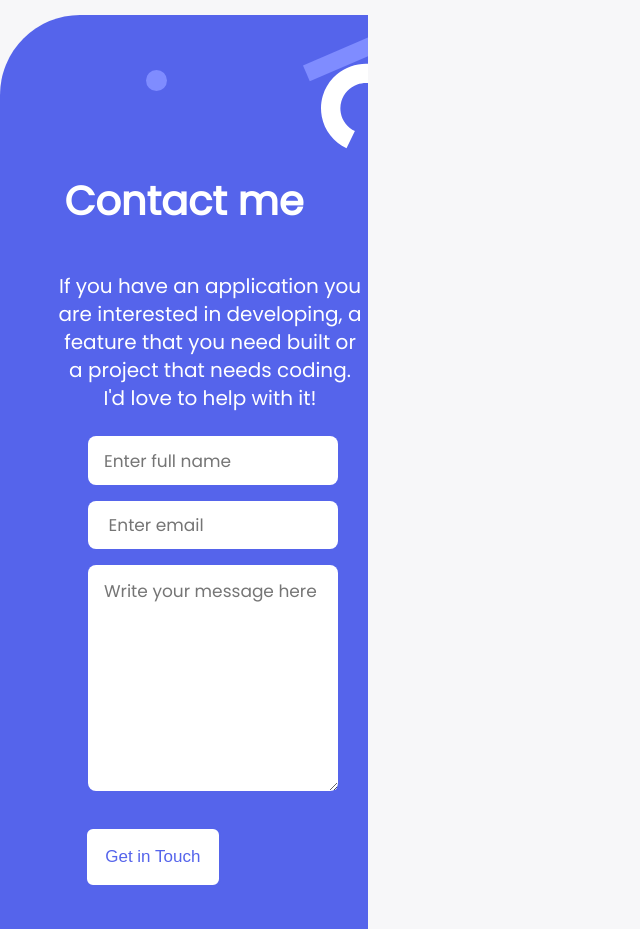
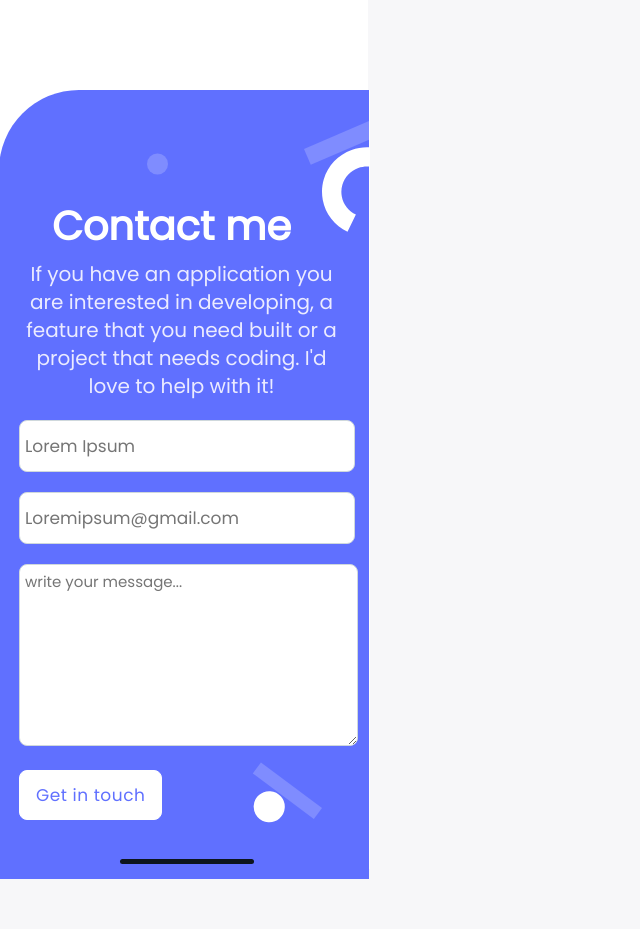
Before and after one commit to garikaipaidamoyo/Portfolio, a website: page index.html in a window 1280 px wide. Shown: the part 4500-5429 px from the top of the page, without its empty margins (0-640 px from the left). After the commit the page ends 5379 px from the top, so only its background shows below. Drawn offline with Linux system fonts and the light colour scheme.

Commit message:
Add contact form

```diff
--- a/index.html
+++ b/index.html
@@ -136,34 +136,24 @@
 
         </div>
     </section>
-    <section class="contact-container">
-    <div class="contact-div">
-        <h2 id="contact">Contact me</h2>
-        <p class="contact-title">
-          If you have an application you are interested in developing, a feature that you need built or a project that needs coding.
-          I'd love to help with it!
-        </p>
-          <form class="contact-form" action="" method="POST">
-            <ul class="input-section">
-              <li>
-              <input type="text" name="name"  maxlength="30" placeholder="Enter full name"
-                  required>
-              </li>
-              <li>
-              <input type="email" name="email"  placeholder=" Enter email  " required>
-              </li>
-              <li>
-                <textarea name="message" cols="43" rows="7" maxlength="500" placeholder="Write your message here"
-                  required ></textarea>
-              </li>
-            </ul>
-            <button type="submit" class="submit">Get in Touch</button>
-          </form>
-          <div class="footer">
-            <img src=" " class="footer-image"/>
-          </div>
+    <section class="contact">
+        <fieldset class="contact-form">
+            <div class="background-img">
+                <h2 class="contact-heading">Contact me</h2>
+                <p class="contact-details">If you have an application you are interested in developing, a feature that you need built or a project that needs coding.
+                    I'd love to help with it!</p>
+            <form action="" method="Post" class="details-form">
+                <input id="username" type="text" placeholder="Lorem Ipsum" required>
+                <input id="email" type="email" placeholder="Loremipsum@gmail.com" required>
+                <textarea id="textarea" placeholder="write your message..." required name="message" id="" cols="30" rows="10"></textarea>
+                <button class="contact-btn" type="submit">Get in touch</button>
+            </form>
         </div>
-   </section>
+        </fieldset>
+    </section>
+    <footer>
+        <div class="footer-div"></div>
+    </footer>
 
     <script src="https://kit.fontawesome.com/1c5f975788.js" crossorigin="anonymous"></script>
 </body>
--- a/style.css
+++ b/style.css
@@ -191,6 +191,7 @@ body {
   width: 320px;
   padding: 24px;
   margin-top: 100px;
+  height: 1050px;
 }
 
 .aboutme {
@@ -241,104 +242,118 @@ hr {
   padding: 10px 0 10px 10px;
 }
 
-/* Contact form*/
+/* Contact form */
 
-.contact-container {
-  background: url('./images/contact-form-mobile.svg') 100% 21px no-repeat;
-  display: flex;
-  flex-direction: column;
-  background-color: #5564eb;
-  min-height: 779px;
-  border-top-left-radius: 80px;
-  object-fit: cover;
-  margin-top: 1rem;
-  width: 320px;
-  padding: 24px;
-}
-
-.contact-container h2 {
-  padding-top: 103px;
-  color: #ffff;
-  text-align: center;
-  font-family: 'Poppins', Arial, Helvetica, sans-serif;
-  font-style: normal;
-  font-weight: 700;
-  font-size: 40px;
-  line-height: 52px;
-}
-
-.contact-title {
-  margin-left: 1.5rem;
-  margin-right: 1.5rem;
-  padding-top: 12px;
-  padding-left: 10px;
-  padding-right: 10px;
-  color: #ffff;
-  font-family: 'Poppins', Arial, Helvetica, sans-serif;
-  font-style: normal;
-  text-align: center;
-  font-weight: 400;
-  font-size: 20px;
-  line-height: 28px;
-  width:95%;
+.contact {
+  width: 370px;
+  height: 779px;
+  background: #ffff;
 }
 
 .contact-form {
-  margin-top: 1.5rem;
-  margin-left: 1.5rem;
-  margin-right: 1.5rem;
-  height: 100%;
-
+  background: #6070ff;
+  border: none;
+  width: 370px;
+  height: 789px;
+  margin-left: -1px;
+  border-top-left-radius: 80px;
+  padding: 0;
 }
 
-.input-section {
-  display: flex;
-  flex-direction: column;
-  list-style: none;
-  gap: 1rem;
+.background-img {
+  background-image: url("images/contact-form-mobile.svg");
+  height: 709px;
+  background-repeat: no-repeat;
+  background-position: right;
+  margin-top: 30px;
 }
 
-input {
+.contact-heading {
+  color: #fff;
+  text-align: center;
+  font-family: "Poppins", Arial, Helvetica, sans-serif;
+  font-size: 40px;
+  font-style: normal;
+  font-weight: 700;
+  line-height: 52px;
+  position: absolute;
+  margin-top: 80px;
+  width: 345px;
+}
+
+.contact-details {
+  color: #ebebff;
+  text-align: center;
+  font-family: 'Poppins', Arial, Helvetica, sans-serif;
+  font-size: 20px;
+  font-style: normal;
+  font-weight: 400;
+  line-height: 28px;
+  margin-top: 140px;
+  width: 325px;
+  margin-left: 20px;
+  position: absolute;
+}
+
+form {
+  position: absolute;
+  margin-top: 280px;
+  padding: 20px;
+  width: 375px;
+}
+
+#username,
+#email {
+  width: 327px;
+  height: 48px;
   border-radius: 8px;
-  border-style: none;
-  padding-left: 1rem;
-  height: 2.9rem;
-  width: 100%;
+  border: 1px solid #cfd8dc;
+  background: #fff;
+  margin-bottom: 20px;
+  color: #172b4d;
+  font-family: "Poppins", Arial, Helvetica, sans-serif;
+  font-size: 17px;
+  font-style: normal;
+  font-weight: 400;
+  line-height: 20px;
+  padding-left: 5px;
+}
+
+#textarea {
+  width: 327px;
+  height: 170px;
+  border-radius: 8px;
+  border: 1px solid #cfd8dc;
+  background: #fff;
+  color: #b3bac5;
+  font-family: "Poppins", Arial, Helvetica, sans-serif;
+  font-size: 15px;
+  font-style: normal;
+  font-weight: 400;
+  line-height: 24px;
+  padding: 5px;
+  margin-bottom: 20px;
+}
+
+.contact-btn {
+  border-radius: 8px;
+  background: #fff;
+  padding: 12px 16px;
+  color: #6070ff;
+  text-align: center;
   font-family: 'Poppins', Arial, Helvetica, sans-serif;
   font-size: 17px;
-  font-weight: 400;
-  line-height: 20px;
-  text-align: left;
-  outline: none;
+  font-style: normal;
+  font-weight: 500;
+  line-height: 24px;
+  letter-spacing: 0.51px;
+  border: 1px solid #fff;
 }
 
-textarea {
-  border-radius: 8px;
-  border-style: none;
-  padding-top: 1rem;
-  padding-left: 1rem;
-  width: 100%;
-  height: 13rem;
-  font-family: 'Poppins', Arial, Helvetica, sans-serif;
-  font-size: 17px;
-  font-weight: 400;
-  line-height: 20px;
-  outline: none;
+.footer-div {
+  width: 134px;
+  height: 5px;
+  border-radius: 10px;
+  background: #0d151e;
+  margin: -10px 120px;
 }
-
-.submit {
-  margin-top: 1rem;
-  margin-left: 2.3rem;
-  background-color: #fff;
-  border: 2px solid #5564eb;
-  border-radius: 8px;
-  color: #5564eb;
-  padding: 1rem;
-  width: 50%;
-  text-align: center;
-  justify-content: center;
-  font-style: normal;
-  font-weight: 500;
-  font-size: 17px;
-  line-height: 24px;
-}
```
